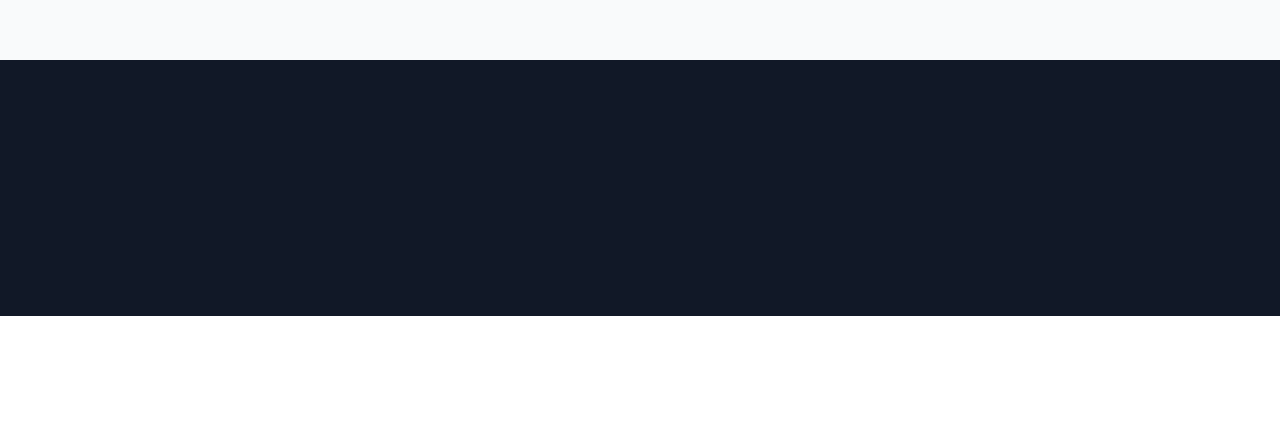
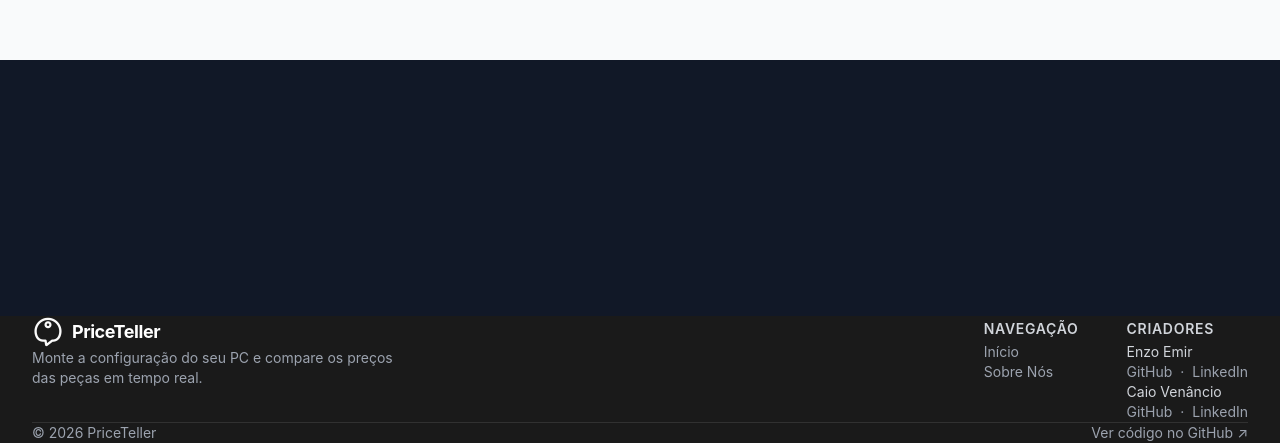
Before and after one commit to EnzoEmir/PriceTeller, a Next.js app in the folder frontend/: page / in a window 1280 px wide. Shown: the part 788-1231 px from the top of the page. Before the commit the page ends 1104 px from the top, so only its background shows below. Built offline with nearby package versions, Linux system fonts and the light colour scheme.

Commit message:
feat: footer

```diff
--- a/frontend/app/globals.css
+++ b/frontend/app/globals.css
@@ -93,6 +93,14 @@ a:hover {
   color: #ffffff;
 }
 
+.site-footer a {
+  color: var(--color-gray-400);
+}
+
+.site-footer a:hover {
+  color: #ffffff;
+}
+
 .container-max {
   @apply mx-auto max-w-7xl px-4 sm:px-6 lg:px-8;
 }
--- a/frontend/app/layout.tsx
+++ b/frontend/app/layout.tsx
@@ -2,6 +2,7 @@ import type { Metadata } from "next";
 import { Geist, Geist_Mono } from "next/font/google";
 import "./globals.css";
 import Header from "@/components/header/Header";
+import Footer from "@/components/footer/Footer";
 
 const geistSans = Geist({
   variable: "--font-geist-sans",
@@ -28,6 +29,7 @@ export default function RootLayout({
       <body className={`${geistSans.variable} ${geistMono.variable} antialiased`}>
         <Header></Header>
         {children}
+        <Footer />
       </body>
     </html>
   );
--- /dev/null
+++ b/frontend/components/footer/Footer.tsx
@@ -0,0 +1,90 @@
+import Image from "next/image";
+import Link from "next/link";
+
+const REPO_URL = "https://github.com/EnzoEmir/PriceTeller";
+
+const criadores = [
+  {
+    nome: "Enzo Emir",
+    github: "https://github.com/EnzoEmir",
+    linkedin: "https://www.linkedin.com/in/enzoemir",
+  },
+  {
+    nome: "Caio Venâncio",
+    github: "https://github.com/caio-venancio",
+    linkedin: "https://www.linkedin.com/in/caio-venâncio-do-rosário-2725492a2/",
+  },
+];
+
+export default function Footer() {
+  return (
+    <footer className="site-footer bg-[#1a1a1a] text-gray-400">
+      <div className="container-max py-12">
+        <div className="flex flex-col gap-10 md:flex-row md:justify-between">
+          <div className="max-w-sm">
+            <div className="flex items-center gap-2">
+              <Image
+                src="/logo-light.png"
+                alt="PriceTeller"
+                width={32}
+                height={32}
+                className="object-contain"
+              />
+              <span className="text-lg font-bold tracking-tight text-white">
+                PriceTeller
+              </span>
+            </div>
+            <span className="mt-3 block text-sm text-gray-400">
+              Monte a configuração do seu PC e compare os preços das peças em tempo real.
+            </span>
+          </div>
+
+          <div className="flex gap-12">
+            <div>
+              <span className="text-sm font-semibold uppercase tracking-wider text-gray-300">
+                Navegação
+              </span>
+              <ul className="mt-3 space-y-2 text-sm">
+                <li>
+                  <Link href="/">Início</Link>
+                </li>
+                <li>
+                  <Link href="/about">Sobre Nós</Link>
+                </li>
+              </ul>
+            </div>
+
+            <div>
+              <span className="text-sm font-semibold uppercase tracking-wider text-gray-300">
+                Criadores
+              </span>
+              <ul className="mt-3 space-y-3 text-sm">
+                {criadores.map((criador) => (
+                  <li key={criador.nome} className="flex flex-col">
+                    <span className="text-gray-300">{criador.nome}</span>
+                    <span className="flex gap-2">
+                      <a href={criador.github} target="_blank" rel="noopener noreferrer">
+                        GitHub
+                      </a>
+                      <span aria-hidden="true">·</span>
+                      <a href={criador.linkedin} target="_blank" rel="noopener noreferrer">
+                        LinkedIn
+                      </a>
+                    </span>
+                  </li>
+                ))}
+              </ul>
+            </div>
+          </div>
+        </div>
+
+        <div className="mt-10 flex flex-col gap-3 border-t border-white/10 pt-6 text-sm sm:flex-row sm:items-center sm:justify-between">
+          <span>© {new Date().getFullYear()} PriceTeller</span>
+          <a href={REPO_URL} target="_blank" rel="noopener noreferrer">
+            Ver código no GitHub ↗
+          </a>
+        </div>
+      </div>
+    </footer>
+  );
+}
```
Also changed, not shown: frontend/public/logo-light.png (added).
